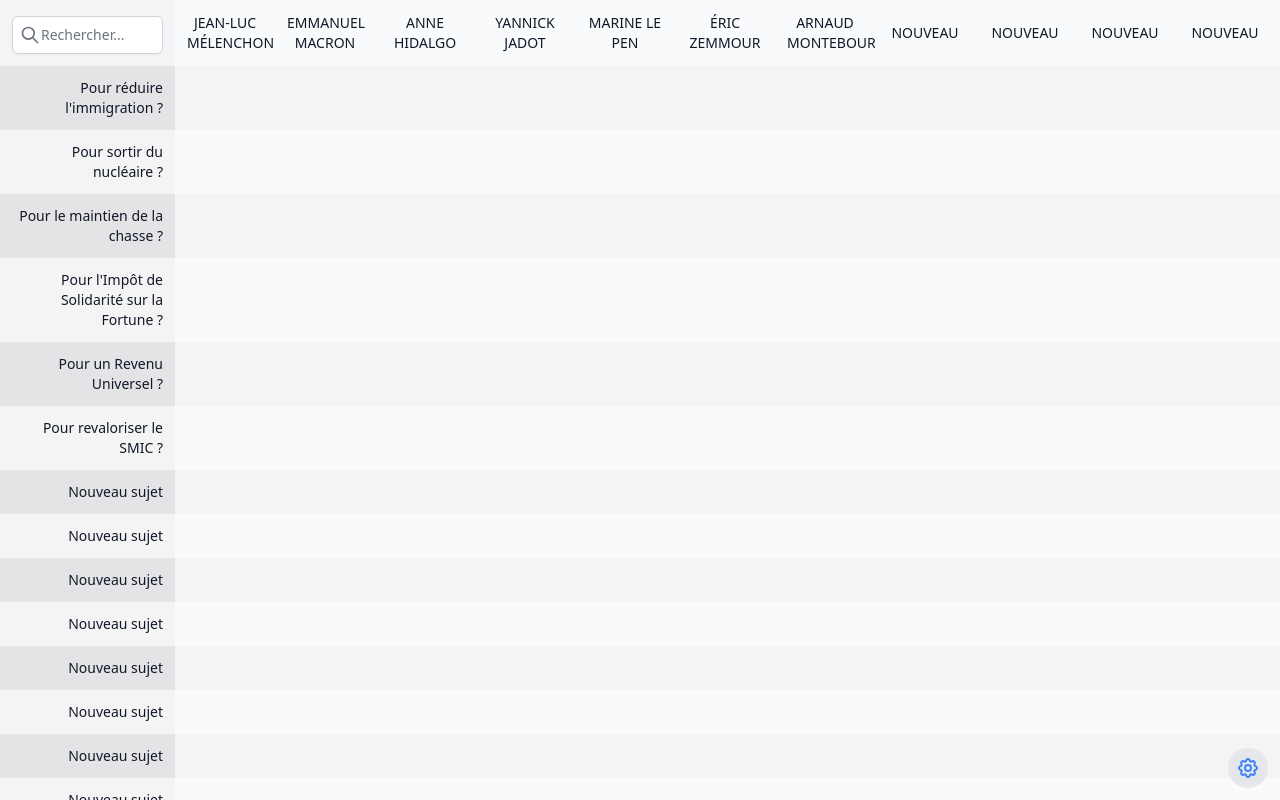
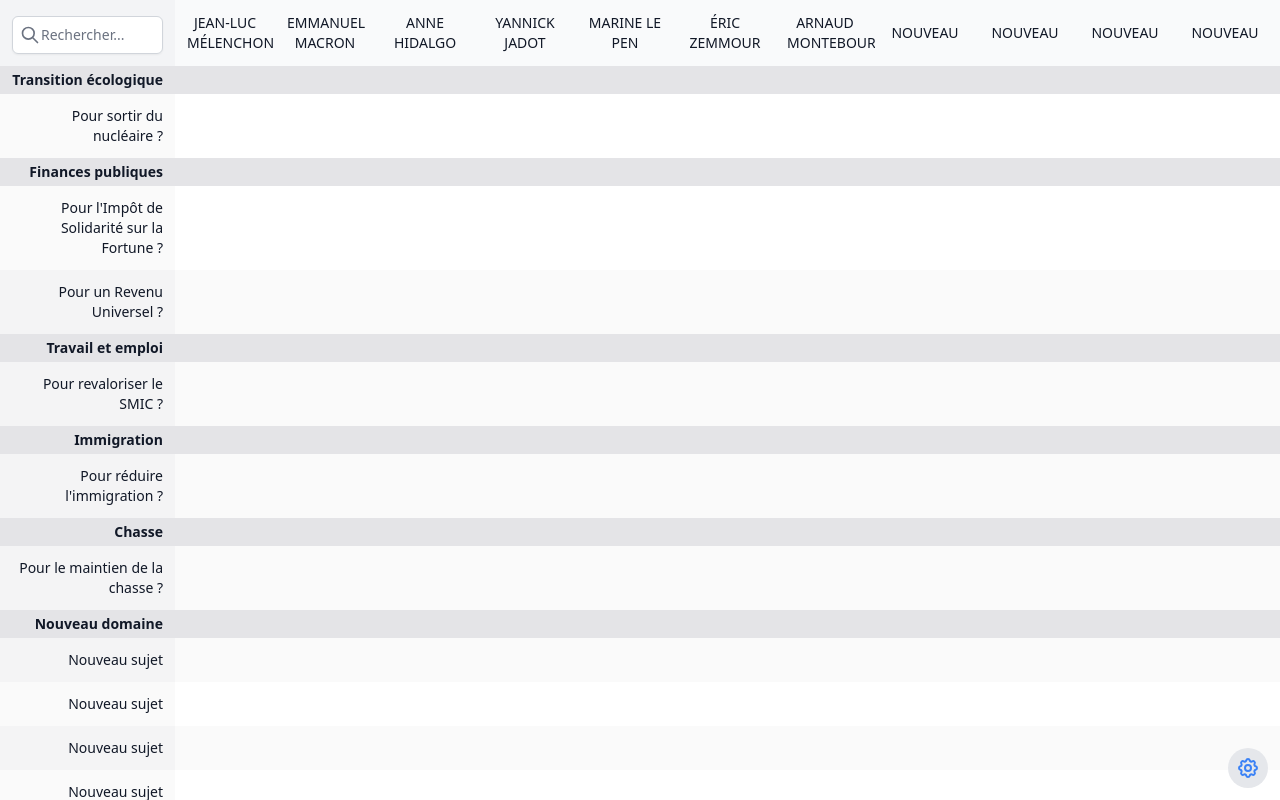
Before and after one commit to alexisthual/programmes2022, a Gatsby site: page / in a window 1280 px wide. Built offline with nearby package versions, Linux system fonts and the light colour scheme; Gatsby itself is replaced by a stand-in of ours.

Commit message:
feat: add domain to subjects

```diff
--- a/assets/data/subjects.yaml
+++ b/assets/data/subjects.yaml
@@ -1,28 +1,42 @@
-- id: "0000"
-  label: Pour réduire l'immigration ?
-- id: "0100"
-  label: Pour sortir du nucléaire ?
-- id: "0200"
-  label: Pour le maintien de la chasse ?
-- id: "0300"
-  label: Pour l'Impôt de Solidarité sur la Fortune ?
-- id: "0400"
-  label: Pour un Revenu Universel ?
-- id: "0500"
-  label: Pour revaloriser le SMIC ?
-- id: "0600"
-  label: Nouveau sujet
-- id: "0700"
-  label: Nouveau sujet
-- id: "0800"
-  label: Nouveau sujet
-- id: "0900"
-  label: Nouveau sujet
-- id: "1000"
-  label: Nouveau sujet
-- id: "1100"
-  label: Nouveau sujet
-- id: "1200"
-  label: Nouveau sujet
-- id: "1300"
-  label: Nouveau sujet
+- title: "Transition écologique"
+  subjects:
+    - id: "0100"
+      label: Pour sortir du nucléaire ?
+- title: "Finances publiques"
+  subjects:
+    - id: "0300"
+      label: Pour l'Impôt de Solidarité sur la Fortune ?
+    - id: "0400"
+      label: Pour un Revenu Universel ?
+- title: "Travail et emploi"
+  subjects:
+    - id: "0500"
+      label: Pour revaloriser le SMIC ?
+- title: "Immigration"
+  subjects:
+    - id: "0000"
+      label: Pour réduire l'immigration ?
+- title: "Chasse"
+  subjects:
+    - id: "0200"
+      label: Pour le maintien de la chasse ?
+- title: "Nouveau domaine"
+  subjects:
+    - id: "0600"
+      label: Nouveau sujet
+    - id: "0700"
+      label: Nouveau sujet
+    - id: "0800"
+      label: Nouveau sujet
+    - id: "0900"
+      label: Nouveau sujet
+- title: "Nouveau domaine 2"
+  subjects:
+    - id: "1000"
+      label: Nouveau sujet
+    - id: "1100"
+      label: Nouveau sujet
+    - id: "1200"
+      label: Nouveau sujet
+    - id: "1300"
+      label: Nouveau sujet
--- a/src/components/Table.tsx
+++ b/src/components/Table.tsx
@@ -6,11 +6,11 @@
 
 interface Props {
   candidates?: Candidate[];
-  subjects?: Subject[];
+  rows?: Subject[];
   positions?: Position[];
 }
 
-const Table: React.FC<Props> = ({ candidates, subjects, positions }) => {
+const Table: React.FC<Props> = ({ candidates, rows, positions }) => {
   const { simplified, setContext } = React.useContext(AppContext);
   const positionPerKey = Object.assign(
     {},
@@ -37,15 +37,25 @@
           </tr>
         </thead>
         <tbody>
-          {subjects.map((subject: Subject) => (
-            <tr key={subject.yamlId}>
+          {rows.map((row: Subject) =>
+            row.isDomain ? (
+              <tr key={row.label} className="row-domain">
+                <td className="px-3 py-1">
+                  <div className="text-sm text-right font-bold text-gray-900">
+                    {row.label}
+                  </div>
+                </td>
+                <td colSpan={candidates.length} />
+              </tr>
+            ) : (
+              <tr key={row.id} className="row-subject">
                 <td className="p-3">
                   <div className="text-sm text-right font-medium text-gray-900">
-                  {subject.label}
+                    {row.label}
                   </div>
                 </td>
                 {candidates.map((candidate: Candidate, ckey: number) => {
-                const positionId = `${candidate.yamlId}_${subject.yamlId}`;
+                  const positionId = `${candidate.yamlId}_${row.id}`;
 
                   let color = null;
                   let content = null;
@@ -106,7 +116,8 @@
                   );
                 })}
               </tr>
-          ))}
+            ),
+          )}
         </tbody>
       </table>
     </div>
@@ -115,7 +126,7 @@
 
 Table.defaultProps = {
   candidates: [],
-  subjects: [],
+  rows: [],
   positions: [],
 };
 
--- a/src/pages/index.tsx
+++ b/src/pages/index.tsx
@@ -6,11 +6,22 @@
 import Table from "src/components/Table";
 import SettingsButton from "src/components/SettingsButton";
 import SettingsPanel from "src/components/SettingsPanel";
-import { Position } from "src/types";
+import { Candidate, Position, Subject } from "src/types";
 
 const Home: React.FC<PageProps> = ({ data }) => {
-  const candidates = data.allCandidatesYaml.edges.map((node: any) => node.node);
-  const subjects = data.allSubjectsYaml.edges.map((node: any) => node.node);
+  console.log(data);
+  const candidates: Candidate[] = data.allCandidatesYaml.edges.map(
+    (node: any) => node.node,
+  );
+
+  const tableRows: Subject[] = [];
+  data.allSubjectsYaml.edges.forEach((node: any) => {
+    tableRows.push({ isDomain: true, label: node.node.title });
+    node.node.subjects.forEach((subject: Subject) => {
+      tableRows.push({ isDomain: false, ...subject });
+    });
+  });
+
   const positions = data.allPositionsYaml.edges.map((node: any) => {
     const info = node.node.parent.name.split(`_`);
     return {
@@ -32,11 +43,7 @@
 
   return (
     <main className="flex flex-col">
-      <Table
-        candidates={candidates}
-        subjects={subjects}
-        positions={positions}
-      />
+      <Table candidates={candidates} rows={tableRows} positions={positions} />
       <SettingsButton onClick={() => setShowSettings(true)} />
       {showSettings ? (
         <SettingsPanel onClose={() => setShowSettings(false)} />
@@ -65,8 +72,11 @@
     allSubjectsYaml {
       edges {
         node {
-          yamlId
-          label
+          title
+          subjects {
+            id
+            label
+          }
         }
       }
     }
--- a/src/styles/global.scss
+++ b/src/styles/global.scss
@@ -37,30 +37,40 @@
     min-width: 100vw;
     overflow: auto;
 
-    thead th {
+    thead {
+      th {
         position: -webkit-sticky;
         position: sticky;
         top: 0;
       }
 
-    thead th:nth-child(1) {
+      th:nth-child(1) {
         z-index: 10 !important;
+      }
     }
 
     tbody {
-      tr:nth-child(2n) td {
+      tr.row-subject:nth-of-type(2n) {
+        td {
+          background-color: $white;
+        }
+
+        td:nth-child(1) {
+          background-color: $gray-50;
+        }
+      }
+
+      tr.row-subject:nth-of-type(2n + 1) {
+        td {
           background-color: $gray-50;
         }
 
-      tr:nth-child(2n) td:nth-child(1) {
+        td:nth-child(1) {
           background-color: $gray-100;
         }
-
-      tr:nth-child(2n + 1) td {
-        background-color: $gray-100;
       }
 
-      tr:nth-child(2n + 1) td:nth-child(1) {
+      tr.row-domain td {
         background-color: $gray-200;
       }
     }
--- a/src/styles/tailwindColors.scss
+++ b/src/styles/tailwindColors.scss
@@ -1,3 +1,4 @@
+$white: #ffffff;
 $blueGray-50: #f8fafc;
 $blueGray-100: #f1f5f9;
 $blueGray-200: #e2e8f0;
--- a/src/types/index.ts
+++ b/src/types/index.ts
@@ -5,7 +5,8 @@
 }
 
 export interface Subject {
-  yamlId: string;
+  isDomain: boolean;
+  id?: string;
   label: string;
 }
 
```
Lines whose indentation alone changed are shown as unchanged.
